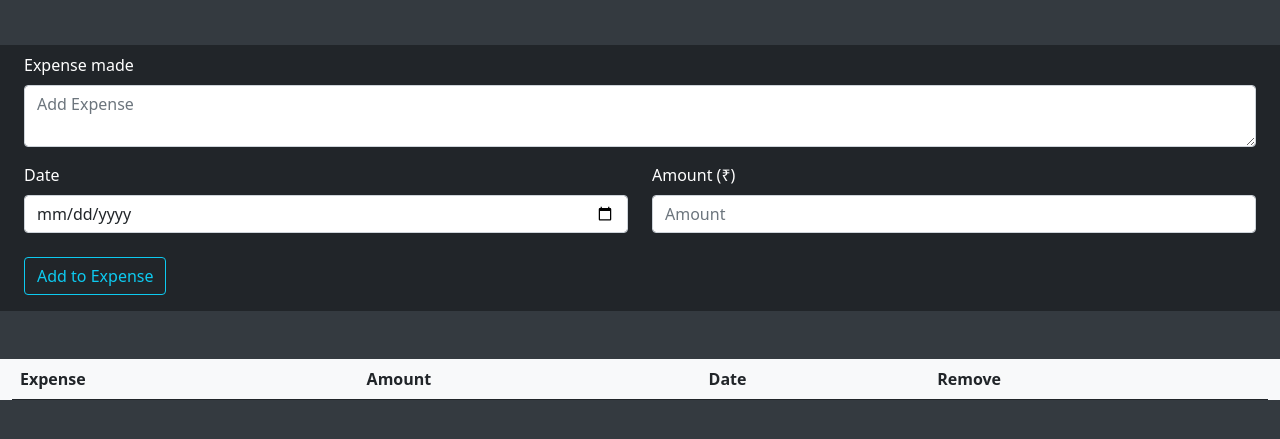
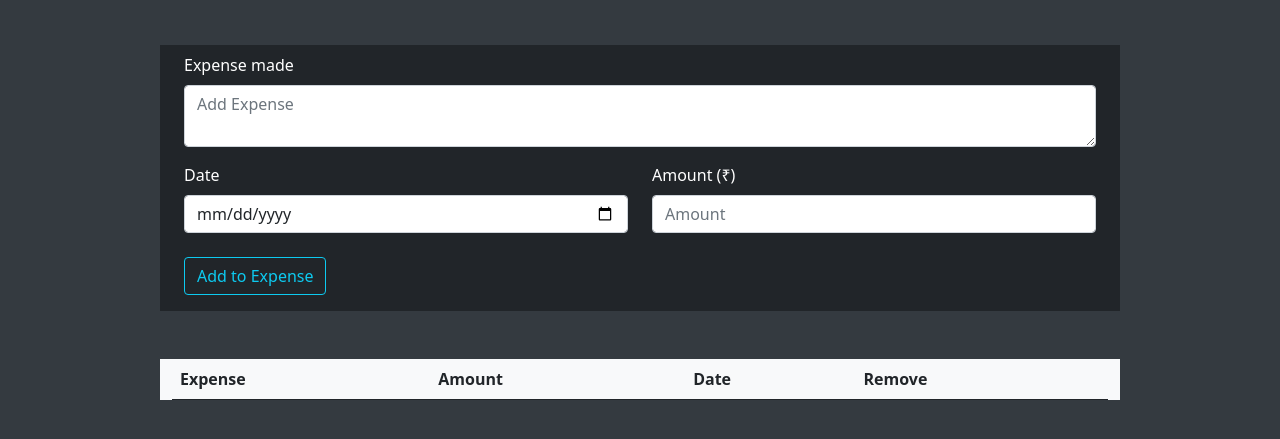
Before and after one commit to prp2606/MultiTalented, a website: page expenseTracker.html in a window 1280 px wide. Shown: the part 229-668 px from the top of the page. Drawn offline with nearby package versions, Linux system fonts and the light colour scheme; the site is published under a folder, as on GitHub Pages, so addresses that start at the root find nothing.

Commit message:
StyleSheet Added

```diff
--- a/expenseTracker.html
+++ b/expenseTracker.html
@@ -13,9 +13,9 @@
       crossorigin="anonymous"
     />
 
-    <link rel="shortcut icon" href="/Images/favicon.ico" type="image/x-icon" />
+    <link rel="shortcut icon" href="./public/Images/favicon.ico" type="image/x-icon" />
 
-    <link rel="stylesheet" href="/styleSheets/expenseTracker.css" />
+    <link rel="stylesheet" href="./public/styleSheets/expenseTracker.css" />
     <!-- <script src="/public/script/expenseTracker.js"></script> -->
 
     <title>Multi-Talented</title>
```
